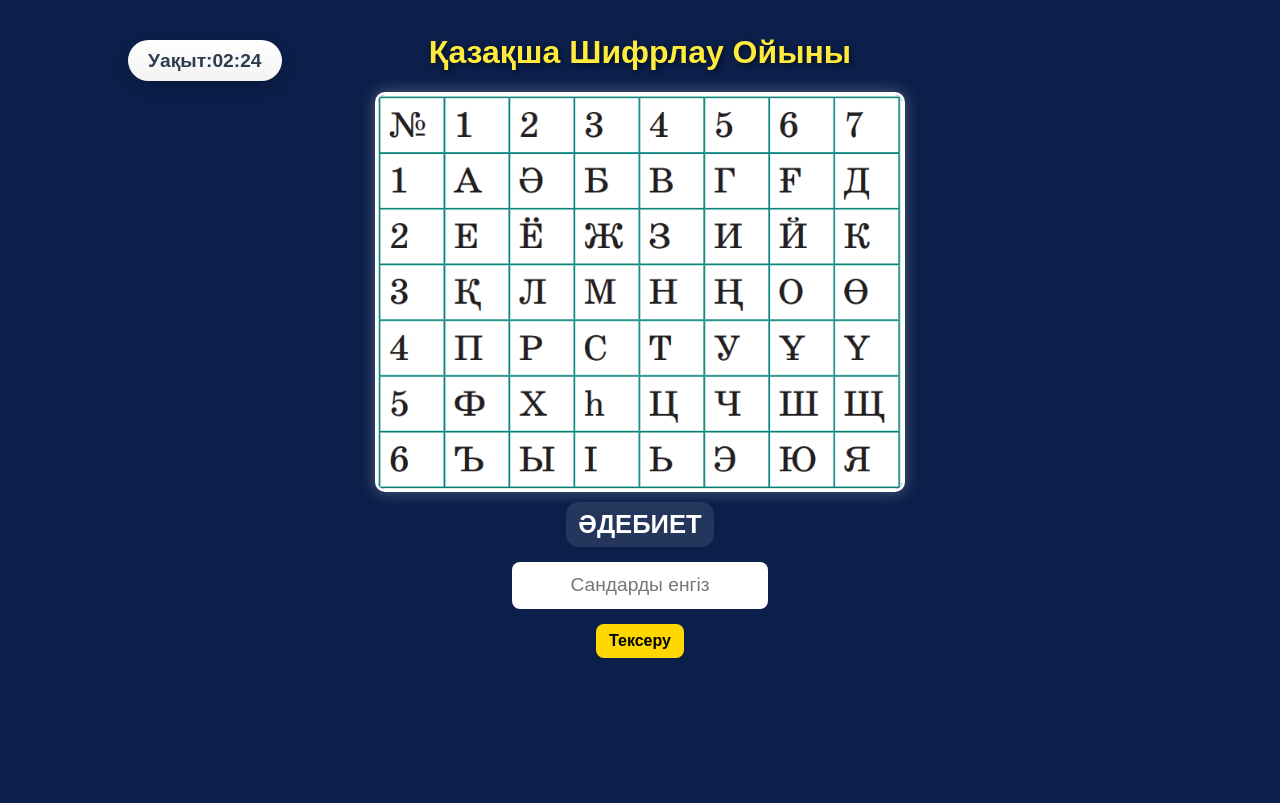
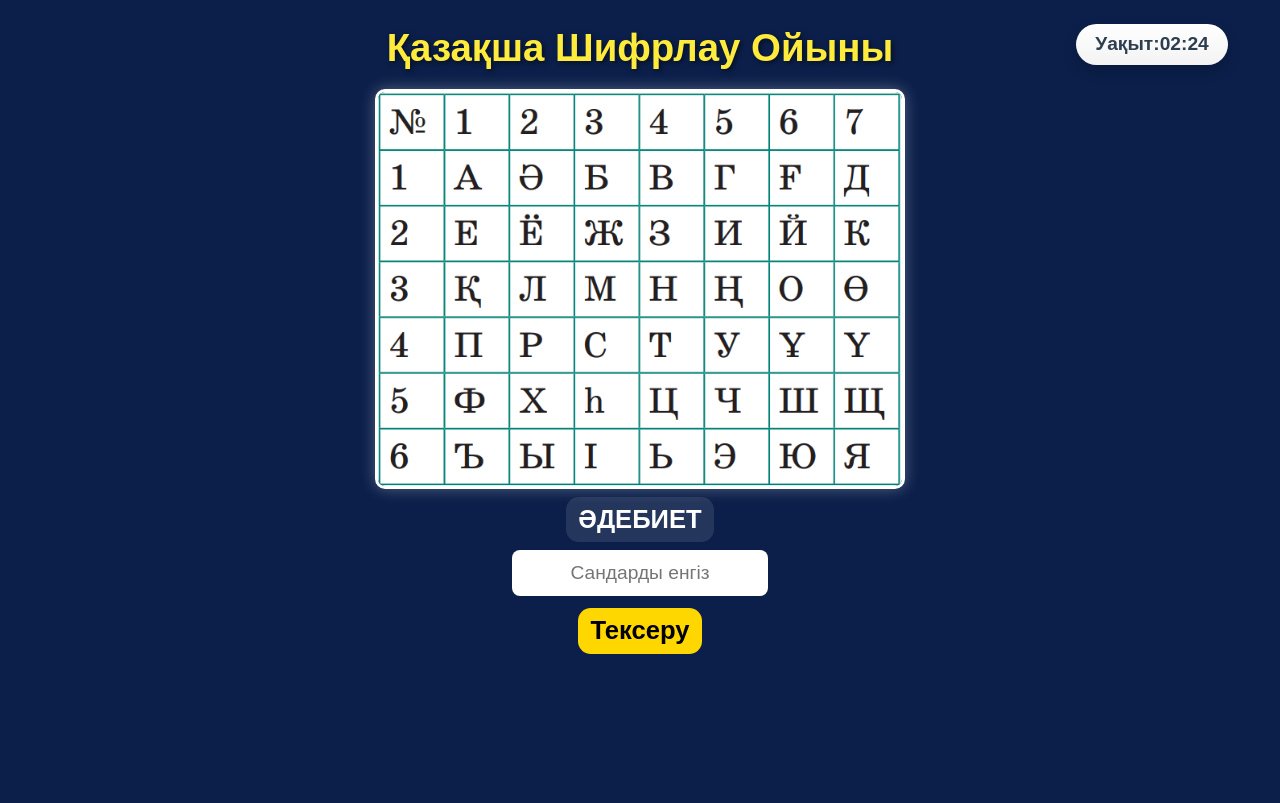
Before and after one commit to Re1otsu/Flask-App-Railway, a Flask app: page /game6 in a window 1280 px wide. After the commit the page ends 654 px from the top, so only its background shows below. Run offline with Flask 3, Linux system fonts and the light colour scheme; a user stored in the database is signed in.

Commit message:
прогресс

```diff
--- a/static/css/game6.css
+++ b/static/css/game6.css
@@ -7,12 +7,12 @@ body {
     display: flex;
     flex-direction: column;
     align-items: center;
-    padding: 1vw;
+    font-size: 1.5vw;
+    height: 100vh;
 }
 
 h1 {
-    margin-bottom: 1vh;
-    font-size: 2vw;
+    margin-bottom: 0.5vh;
     text-align: center;
     color: #ffeb3b;
     text-shadow: 2px 2px 5px rgba(0,0,0,0.5);
@@ -22,22 +22,24 @@ h1 {
 img.table {
     max-width: 90%;
     height: 50vh;
-    margin-bottom: 1.2vh;
+    margin-bottom: 1vh;
     border: 3px solid #fff;
     border-radius: 10px;
     box-shadow: 0 0 15px rgba(255, 255, 255, 0.3);
+    transform: translateY(-6vh);
 }
 
 /* Слово для шифрования */
 .word-box {
     font-size: 2vw;
     font-weight: bold;
-    margin-bottom: 15px;
+    margin-bottom: 1vh;
     padding: 1vh 1vw;
     background: rgba(255, 255, 255, 0.1);
     border-radius: 0.5em;
     text-align: center;
     min-width: 1vw;
+    transform: translateY(-6vh);
 }
 
 /* Поле ввода */
@@ -46,15 +48,16 @@ input#code-input {
     font-size: 1.2rem;
     border-radius: 8px;
     border: none;
-    margin-bottom: 15px;
+    margin-bottom: 1.5vh;
     width: 20vw;
     text-align: center;
+    transform: translateY(-6vh);
 }
 
 /* Кнопка */
 button#submit-btn {
     padding: 1vh 1vw;
-    font-size: 1rem;
+    font-size: 2vw;
     border-radius: 0.5em;
     border: none;
     cursor: pointer;
@@ -62,19 +65,21 @@ button#submit-btn {
     color: #000;
     font-weight: bold;
     transition: transform 0.2s, box-shadow 0.2s;
+    transform: translateY(-6vh);
 }
 
 button#submit-btn:hover {
-    transform: scale(1.05);
+    transform: translateY(-6vh)scale(1.05);
     box-shadow: 0 0 10px gold;
 }
 
 /* Обратная связь */
 #feedback {
-    margin-top: 0.5vh;
-    font-size: 1.3rem;
-    min-height: 10vw;
+    margin-top: 1vh;
+    font-size: 2vw;
+
     text-align: center;
+    transform: translateY(-6vh);
 }
 
 /* Финальное окно */
@@ -132,9 +137,7 @@ button#submit-btn:hover {
     height: auto;
 }
 .timer-badge {
-  position: fixed;
-  top: 5vh;
-  left: 10vw;
+  position: relative;
   display: flex;
   align-items: center;
   justify-content: center;
@@ -142,11 +145,11 @@ button#submit-btn:hover {
   color: #2c3e50;
   padding: 0.5em 1em;
   border-radius: 999px;
-  width: 8em;
   font-weight: 700;
+  font-size: 1.5vw;
   box-shadow: 0 6px 14px rgba(0,0,0,0.18);
   z-index: 9999;
-  font-size: 1.2rem;
+  transform: translate(40vw, -9vh);
 }
 
 .timer-badge.low {
```
